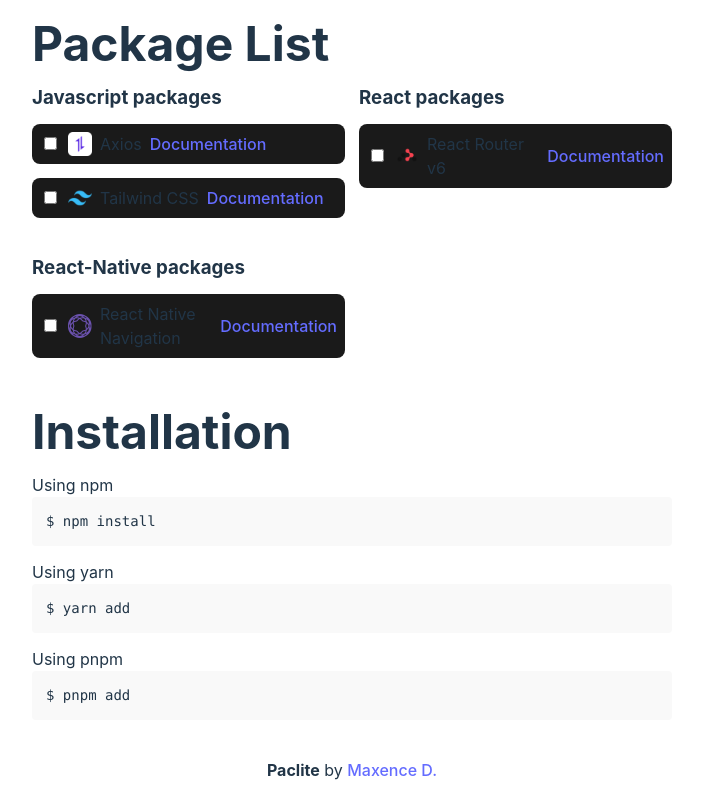
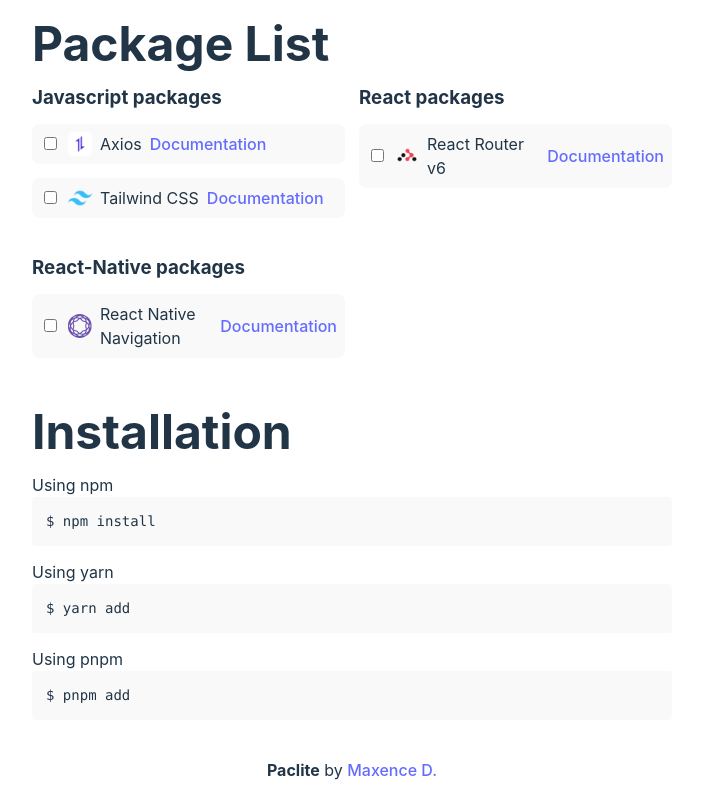
Before and after one commit to DMaxence/paclite, a React (Vite) app: page / in a window 1280 px wide. Shown: the whole page, without its empty margins (288-991 px from the left). Built offline with nearby package versions, Linux system fonts and the light colour scheme; what @splitbee/web would draw is missing.

Commit message:
feat: light-mode supported

```diff
--- a/src/index.scss
+++ b/src/index.scss
@@ -208,7 +208,7 @@ code {
 }
 
 @media (prefers-color-scheme: light) {
-  code {
+  code, .package-list--item {
     background-color: #f9f9f9;
   }
 }
```
